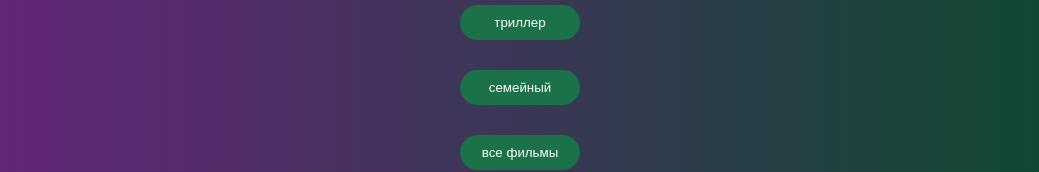
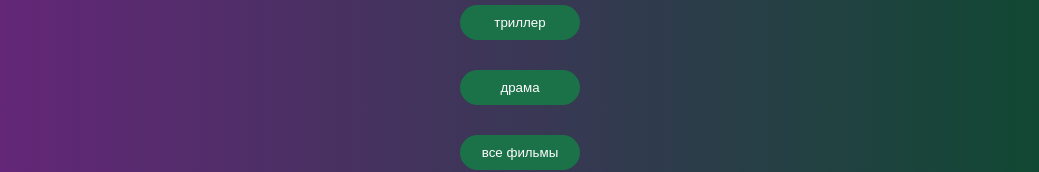
Before and after one commit to barlukovmia/cinemaSlider, a React (Create React App) app in the folder cinemaSlider/frontend/: page / in a window 1280 px wide. Both pictures are taken after a click on the button "выбрать жанр". Shown: the part 404-576 px from the top of the page, without its empty margins (120-1159 px from the left). Built offline with nearby package versions, Linux system fonts and the light colour scheme.

Commit message:
2 more cards 4

```diff
--- a/cinemaSlider/frontend/src/components/TinderSlider.js
+++ b/cinemaSlider/frontend/src/components/TinderSlider.js
@@ -12,9 +12,9 @@ const TinderSlider = () => {
     { id: 6, name: 'КОНЕЦ СЛАВЫ', genre: 'комедия', link: 'https://start.ru/watch/konec-slavy', image: './images/startv.jpg', imageBack:'./images/Конец_славы.jpg', description: 'Артист инсценирует свою смерть, чтобы вернуть расположение коллег и любовь зрителей'},
     { id: 7, name: 'НЕПРИЛИЧНЫЕ ГОСТИ', genre: 'комедия', link:'https://start.ru/watch/neprilichnye-gosti', image: './images/Без названия.jpg', imageBack: './images/d34a4c09-cbda-488a-9fc6-f3595e567d0e.jpg', description: 'Чувственные соседи предлагают супругам-снобам раскрепоститься. Пикантная камерная комедия'},
     { id: 8, name: 'МНОГОЭТАЖКА', genre:'триллер', image: './images/Без названия (1).jpg', description:'После исчезновения дочери в подъезде собственного дома герой начинает свое расследование', imageBack:'./images/Многоэтажка.jpg', link:'https://start.ru/watch/mnogoetazhka' },
-    { id: 9, name: 'ВОРОВКА', genre:'триллер', link: 'https://premier.one/show/vorovka', image:'./images/hq720.jpg', imageBack:'./images/влпрыл.webp',description:'Тяжелая судьба сделала из девушки умелую воровку, которая работает в паре с таинственным хакером. Уже много лет она пытается разыскать своего отца и во время очередного ограбления наконец выходит на его след.'},
-    { id: 10, name: 'КЛАУСТРАФОБЫ: ИНСОМНИЯ', genre:'триллер', image: './images/ee6934c3-f45f-4ed2-8b52-4a52e731047f.jpg', imageBack:'./images/5a264e20942cd606f4c0ae5394adb6.jpg', genre:'триллер', link:'https://premier.one/show/klaustrofoby-insomniya', description: 'Клэр вызвалась добровольцем для участия в исследовании лекарства загадочной фармацевтической компании. После нескольких приемов у всех добровольцев проявляются побочные действия. Теперь им нельзя спать, иначе они умрут. ' },
-    { id: 11, },
+    { id: 9, name: 'ВОРОВКА', genre:'триллер', link: 'https://premier.one/show/vorovka', image:'./images/hq720.jpg', imageBack:'./images/влпрыл.webp',description:'Умелая воровку, которая работает в паре с таинственным хакером. Уже много лет она пытается разыскать своего отца и во время очередного ограбления наконец выходит на его след.'},
+    { id: 10, name: 'КЛАУСТРАФОБЫ: ИНСОМНИЯ', genre:'триллер', image: './images/ee6934c3-f45f-4ed2-8b52-4a52e731047f.jpg', imageBack:'./images/5a264e20942cd606f4c0ae5394adb6.jpg', genre:'триллер', link:'https://premier.one/show/klaustrofoby-insomniya', description: 'Клэр вызвалась для участия в исследовании лекарства. После нескольких приемов у всех добровольцев проявляются побочные действия. Теперь им нельзя спать, иначе они умрут. ' },
+    { id: 11, name: 'НЕБО', genre:'драма', link:'https://premier.one/show/nebo', imageBack:'./images/Небо_(постер_фильма).jpg', image: './images/816x459.webp', description:' В ноябре 2015 года турецкий истребитель атаковал их самолет. Сошников и Муравьев смогли катапультироваться, но только один из них сумел вернуться домой живым.' },
     { id: 12, },
     { id: 13},
     { id: 14},
@@ -107,7 +107,7 @@ const TinderSlider = () => {
         <div className="genre-selection">
           <h2>Выберите жанр:</h2>
           <div className="genre-buttons">
-            {['комедия', 'триллер', 'семейный'].map((genre, index) => (
+            {['комедия', 'триллер', 'драма'].map((genre, index) => (
               <button key={index} onClick={() => handleSelectGenre(genre)} className="genre-mode-button menu">
                 {genre}
               </button>
```
Also changed, not shown: cinemaSlider/frontend/public/images/816x459.webp (added), cinemaSlider/frontend/public/images/Небо_(постер_фильма).jpg (added).
